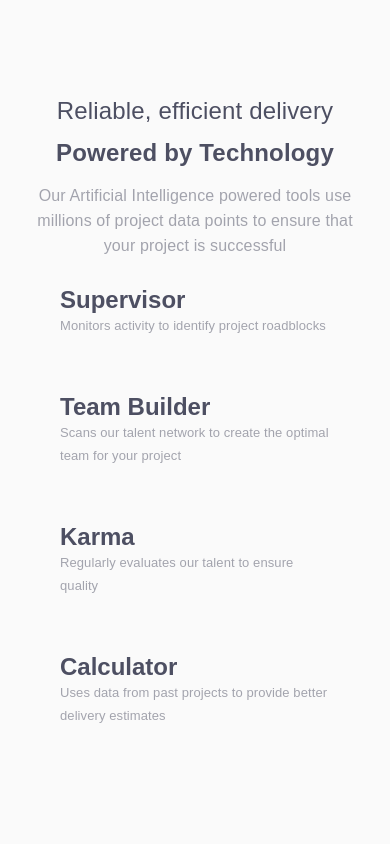
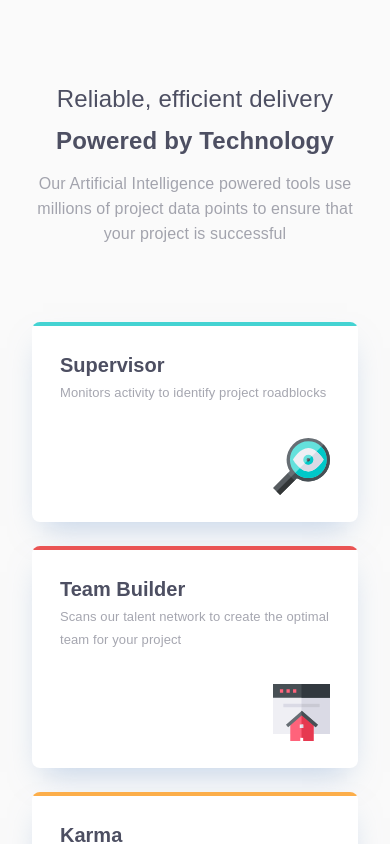
Before and after one commit to martinianol/four-card-feature-section-II, a React (Vite) app: page / in a window 390 px wide. Shown: the top 844 px of the page. Built offline with nearby package versions, Linux system fonts and the light colour scheme.

Commit message:
Mobile version finished

```diff
--- a/src/App.jsx
+++ b/src/App.jsx
@@ -28,4 +28,5 @@ const Main = styled.main`
   flex-direction: column;
   padding: 85px 32px 78px;
   align-items: center;
+  gap: 76px;
 `;
--- a/src/components/Card.jsx
+++ b/src/components/Card.jsx
@@ -1,10 +1,19 @@
+/* eslint-disable react/prop-types */
 import styled from "styled-components";
+import { getIcon } from "./Icons.js";
 
 const Card = ({ description, title, color, icon }) => {
+  const Icon = getIcon(icon);
   return (
-    <CardContainer color={color}>
-      <Title>{title}</Title>
-      <Description>{description}</Description>
+    <CardContainer>
+      <BorderLine color={color} />
+      <ContentWrapper>
+        <Title>{title}</Title>
+        <Description>{description}</Description>
+      </ContentWrapper>
+      <IconWrapper>
+        <img src={Icon} alt={`${icon} Icon`} />
+      </IconWrapper>
     </CardContainer>
   );
 };
@@ -12,15 +21,57 @@ const Card = ({ description, title, color, icon }) => {
 export default Card;
 
 const CardContainer = styled.section`
+  position: relative;
   border-radius: 8px;
-  padding: 28px;
+  padding: 27.5px 28px;
+  background-color: #fff;
+  max-width: 350px;
+  box-shadow: 0px 15px 30px -11px #83a6d280;
+  overflow: hidden;
+  display: flex;
+  flex-direction: column;
+  gap: 33px;
+  justify-content: space-between; /* ✅ Ensures the icon is pushed to the bottom */
+  min-height: 200px; /* ✅ Adjust based on content */
 `;
 
-const Title = styled.h2``;
+const ContentWrapper = styled.div`
+  display: flex;
+  flex-direction: column;
+  gap: 1px;
+  flex-grow: 1;
+`;
+
+const BorderLine = styled.div`
+  position: absolute;
+  width: 100%;
+  top: 0;
+  left: 0;
+  height: 3.5px;
+  background-color: ${({ color }) => color || "red"};
+`;
+
+const Title = styled.h2`
+  font-size: 20px;
+  line-height: 30px;
+  letter-spacing: 0px;
+  font-weight: 600;
+`;
 
 const Description = styled.p`
   font-size: 13px;
   line-height: 23px;
-  letter-spacing: 0.09px;
+  letter-spacing: 0.1px;
   opacity: 0.5;
 `;
+
+const IconWrapper = styled.div`
+  display: flex;
+  justify-content: flex-end;
+
+  img {
+    width: 57px;
+    height: 57px;
+    object-fit: contain;
+  }
+`;
--- a/src/components/Cards.jsx
+++ b/src/components/Cards.jsx
@@ -17,4 +17,5 @@ export default Cards;
 const Container = styled.section`
   display: flex;
   flex-direction: column;
+  gap: 24px
 `;
--- /dev/null
+++ b/src/components/Icons.js
@@ -0,0 +1,16 @@
+import Calculator from "../assets/icon-calculator.svg";
+import Karma from "../assets/icon-karma.svg";
+import TeamBuilder from "../assets/icon-team-builder.svg";
+import Supervisor from "../assets/icon-supervisor.svg";
+
+// ✅ Function to get an icon by name
+export const getIcon = (name) => {
+  const icons = {
+    calculator: Calculator,
+    karma: Karma,
+    supervisor: Supervisor,
+    "team-builder": TeamBuilder,
+  };
+
+  return icons[name] || Calculator; // Returns Calculator as default
+};
```
